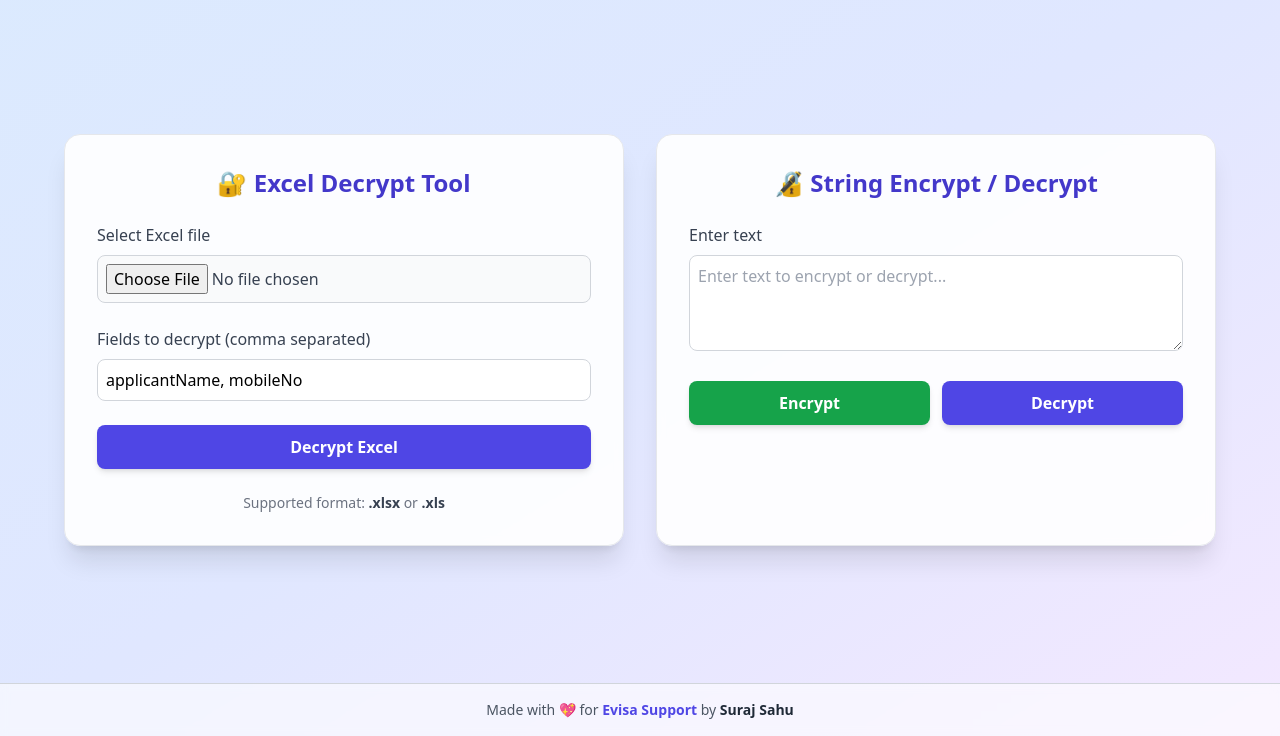
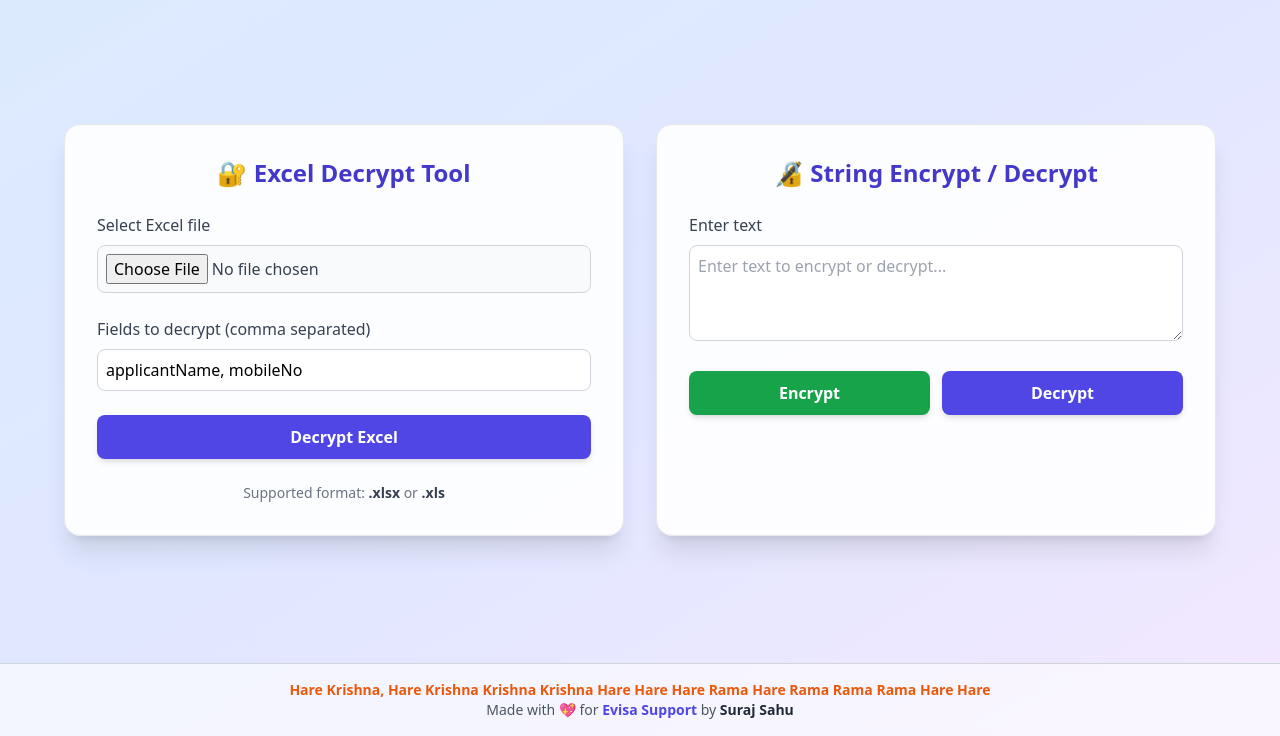
Before and after one commit to SurajDXC/decrypt-app-evisa, a website: page index.html in a window 1280 px wide. Shown: the part 64-800 px from the top of the page. Drawn offline with nearby package versions, Linux system fonts and the light colour scheme.

Commit message:
Added Lord Massage

```diff
--- a/index.html
+++ b/index.html
@@ -96,6 +96,7 @@
 
   <!-- Footer -->
   <footer class="text-center text-gray-600 text-sm py-4 border-t border-gray-300 bg-white/60 backdrop-blur-sm">
+    <p class="font-semibold text-orange-600">Hare Krishna, Hare Krishna Krishna Krishna Hare Hare Hare Rama Hare Rama Rama Rama Hare Hare </p>
     <p>
       Made with 💖 for <span class="font-semibold text-indigo-600">Evisa Support</span> by
       <span class="font-semibold text-gray-800">Suraj Sahu</span>
```
